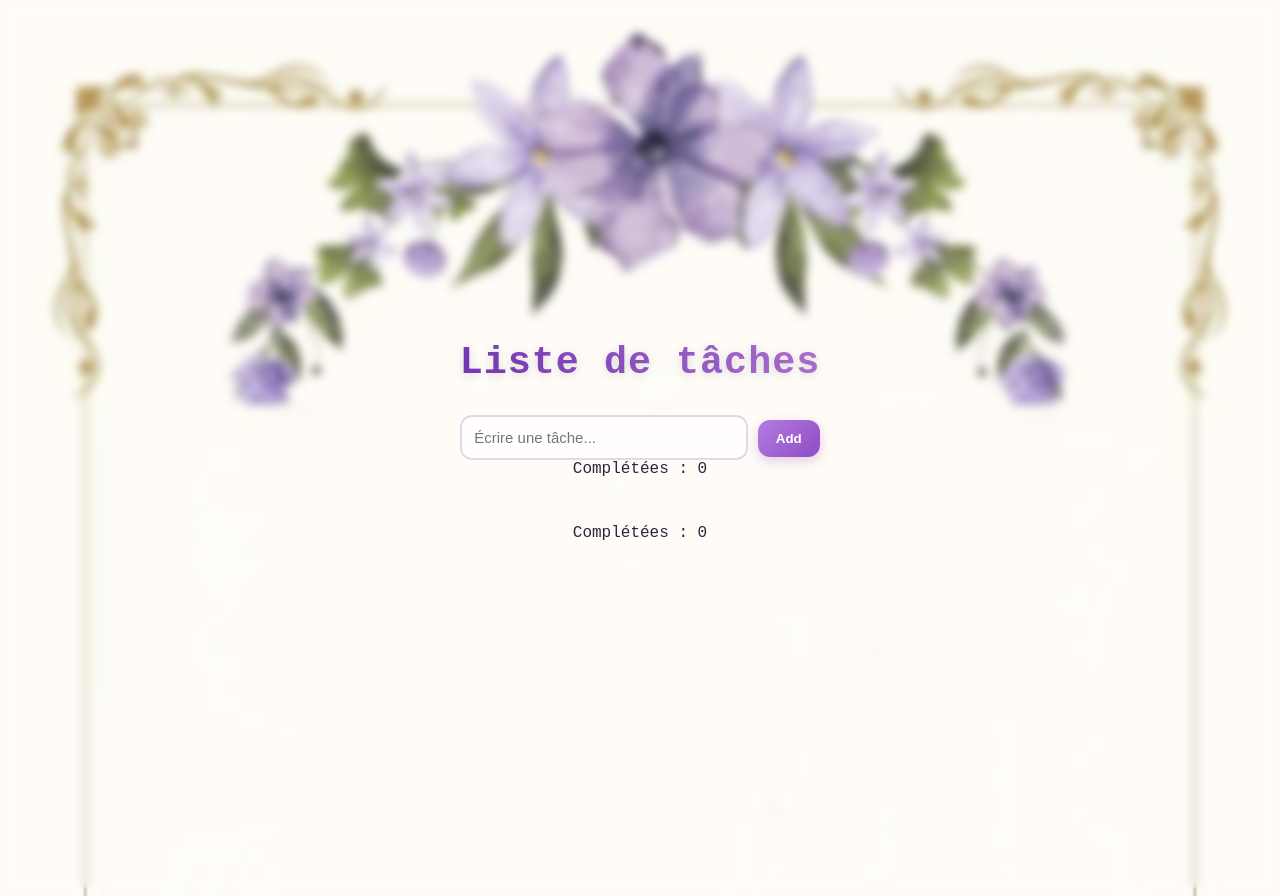
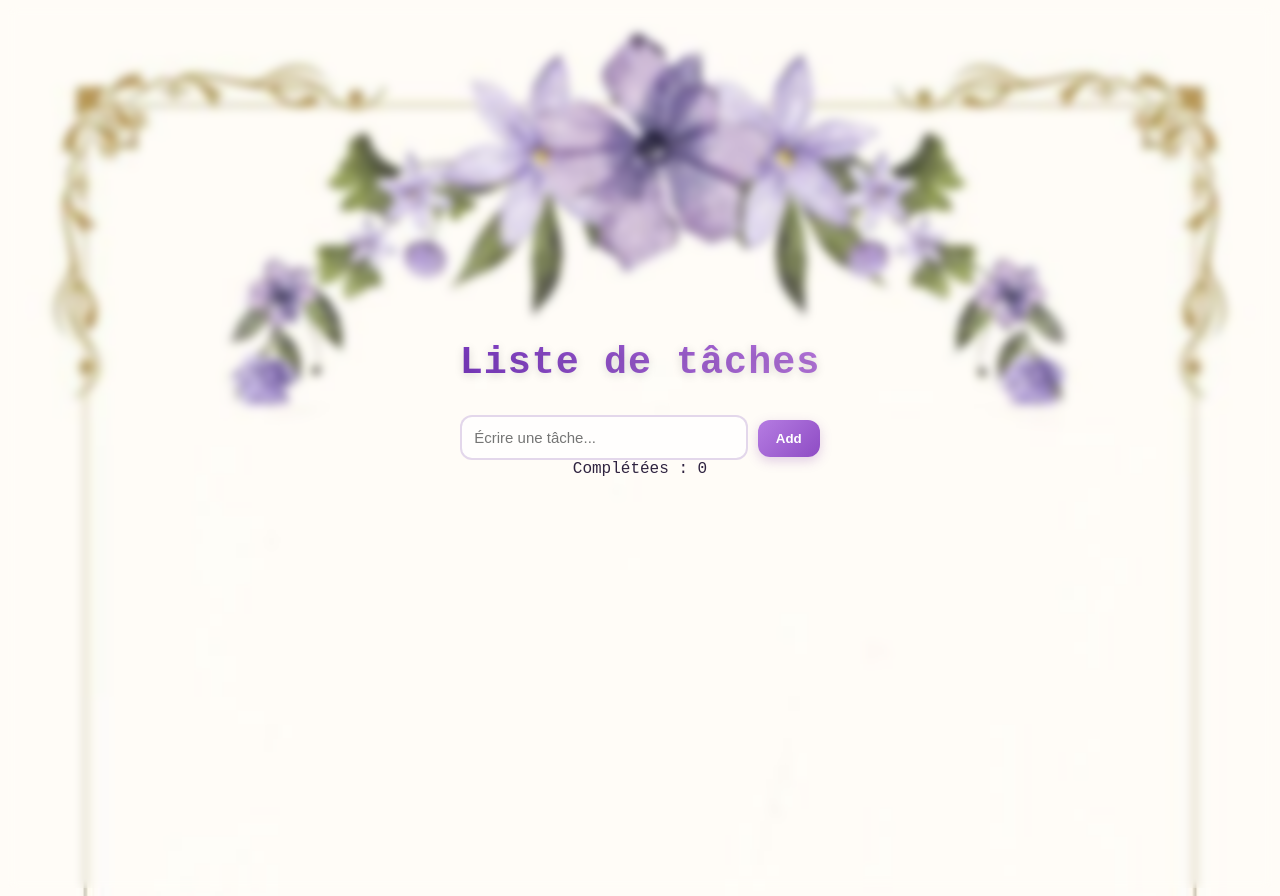
Before and after one commit to safaelgharras/Organisation-d-une-TO-DO-LISTE-en-quipe, a plain HTML site: page index.html in a window 1280 px wide. Drawn offline with Linux system fonts and the light colour scheme.

Commit message:
modification

```diff
--- a/index.html
+++ b/index.html
@@ -16,10 +16,6 @@
 
   <ul id="liste"></ul>
 
-  <div>
-    Complétées : <span id="compteur">0</span>
-  </div>
-
   <script src="script.js"></script>
 </body>
 </html>
```
